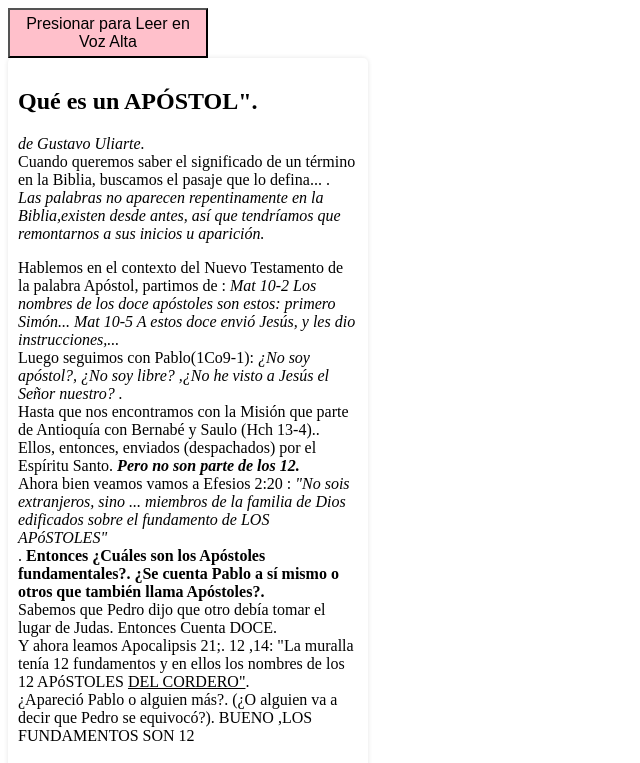
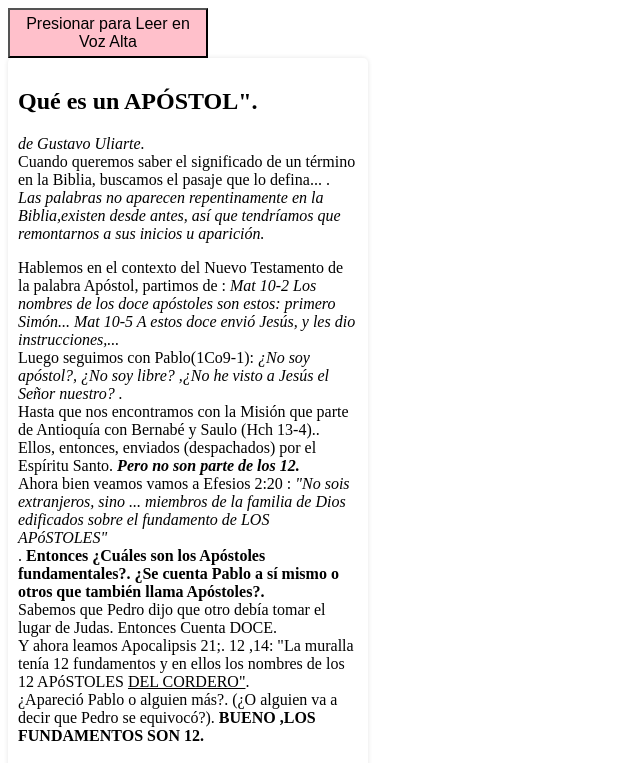
Before and after one commit to LaBibliaTeca/Apostol, a plain HTML site: page index.html in a window 1280 px wide. Shown: the top 763 px of the page, without its empty margins (0-640 px from the left). Drawn offline with Linux system fonts and the light colour scheme.

Commit message:
Update index.html

```diff
--- a/index.html
+++ b/index.html
@@ -50,7 +50,7 @@
 	<b>Entonces ¿Cuáles son los Apóstoles fundamentales?. ¿Se cuenta Pablo a sí mismo o otros que también llama Apóstoles?.</b><br>
 	Sabemos que Pedro dijo que otro debía tomar el lugar de Judas. Entonces Cuenta DOCE.<br>
 	Y ahora leamos Apocalipsis 21;. 12 ,14: "La muralla tenía 12 fundamentos y en ellos los nombres de los 12 APóSTOLES <u> DEL CORDERO"</u>.<br>
-	¿Apareció Pablo o alguien más?. (¿O alguien va a decir que Pedro se equivocó?). BUENO ,LOS FUNDAMENTOS SON 12<br>
+	¿Apareció Pablo o alguien más?. (¿O alguien va a decir que Pedro se equivocó?). <b>BUENO ,LOS FUNDAMENTOS SON 12.</b><br>
 	<br> Luego entonces, definimos Ministerios o cargos (que corresponden a Dones) :<i> Efesios 4-11  Y él mismo constituyó a unos, apóstoles; a otros,
 	profetas; a otros, evangelistas; a otros, pastores y maestros,.. </i><br>
 	En último lugar en a Tes 2-6 Pablo , Silas y Timoteo se definen como Apóstoles y Filipense 2-25 reconoce a Epafrodito como Apóstol ( traducido en RV60 como <b>mensajero</b>).
```
